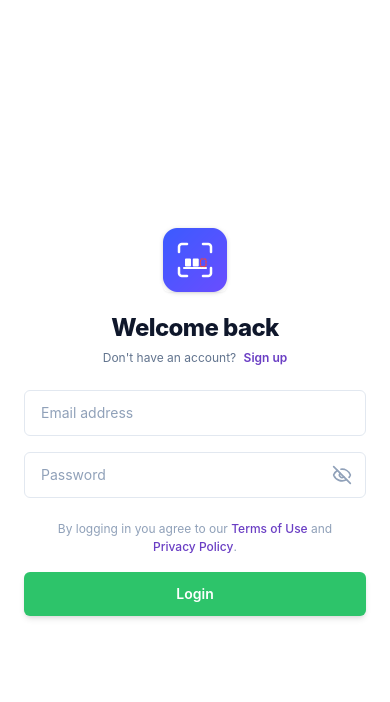
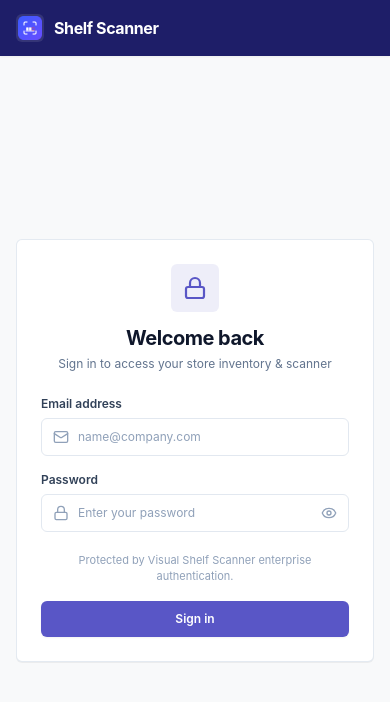
Before and after one commit to arifrashid143/shelf-scanner-frontend, a React (Vite) app: page / in a window 390 px wide. Shown: the top 702 px of the page. Built offline with nearby package versions, Linux system fonts and the light colour scheme; no server answers.

Commit message:
feat: redesign login page to match dashboard theme and remove signup page

```diff
--- a/src/views/LoginView.jsx
+++ b/src/views/LoginView.jsx
@@ -1,34 +1,24 @@
 import { useState } from 'react'
 import { useAuth } from '../context/AuthContext'
 import logoImg from '../assets/logo.png'
-import { Loader2, Eye, EyeOff, AlertCircle } from 'lucide-react'
+import { Loader2, Eye, EyeOff, AlertCircle, Lock, Mail } from 'lucide-react'
 
 export default function LoginView() {
-  const { login, signup } = useAuth()
-  const [isSignUp, setIsSignUp] = useState(false)
+  const { login } = useAuth()
   const [showPassword, setShowPassword] = useState(false)
 
   // Form fields
-  const [name, setName] = useState('')
   const [email, setEmail] = useState('')
   const [password, setPassword] = useState('')
-  const [role, setRole] = useState('user')
 
   const [loading, setLoading] = useState(false)
   const [errorMsg, setErrorMsg] = useState('')
   const [errors, setErrors] = useState({})
   const [touched, setTouched] = useState({})
 
-  const validateField = (fieldName, value, signUpMode = isSignUp) => {
+  const validateField = (fieldName, value) => {
     let error = ''
-    if (fieldName === 'name' && signUpMode) {
-      const val = (value ?? '').trim()
-      if (!val) {
-        error = 'Full name is required'
-      } else if (val.length < 2) {
-        error = 'Full name must be at least 2 characters'
-      }
-    } else if (fieldName === 'email') {
+    if (fieldName === 'email') {
       const val = (value ?? '').trim()
       const emailRegex = /^[^\s@]+@[^\s@]+\.[^\s@]{2,}$/
       if (!val) {
@@ -39,23 +29,17 @@ export default function LoginView() {
     } else if (fieldName === 'password') {
       if (!value) {
         error = 'Password is required'
-      } else if (signUpMode && value.length < 6) {
-        error = 'Password must be at least 6 characters'
       }
     }
     return error
   }
 
-  const validateAll = (signUpMode = isSignUp) => {
+  const validateAll = () => {
     const newErrors = {}
-    if (signUpMode) {
-      const nameErr = validateField('name', name, signUpMode)
-      if (nameErr) newErrors.name = nameErr
-    }
-    const emailErr = validateField('email', email, signUpMode)
+    const emailErr = validateField('email', email)
     if (emailErr) newErrors.email = emailErr
 
-    const pwdErr = validateField('password', password, signUpMode)
+    const pwdErr = validateField('password', password)
     if (pwdErr) newErrors.password = pwdErr
 
     return newErrors
@@ -63,13 +47,12 @@ export default function LoginView() {
 
   const handleBlur = (fieldName) => {
     setTouched((prev) => ({ ...prev, [fieldName]: true }))
-    const val = fieldName === 'name' ? name : fieldName === 'email' ? email : password
+    const val = fieldName === 'email' ? email : password
     const err = validateField(fieldName, val)
     setErrors((prev) => ({ ...prev, [fieldName]: err }))
   }
 
   const handleChange = (fieldName, value) => {
-    if (fieldName === 'name') setName(value)
     if (fieldName === 'email') setEmail(value)
     if (fieldName === 'password') setPassword(value)
 
@@ -79,19 +62,12 @@ export default function LoginView() {
     }
   }
 
-  const toggleMode = (signUp) => {
-    setIsSignUp(signUp)
-    setErrorMsg('')
-    setErrors({})
-    setTouched({})
-  }
-
   const handleSubmit = async (e) => {
     e?.preventDefault()
     setErrorMsg('')
 
     const validationErrors = validateAll()
-    setTouched({ name: true, email: true, password: true })
+    setTouched({ email: true, password: true })
     setErrors(validationErrors)
 
     if (Object.keys(validationErrors).length > 0) {
@@ -101,11 +77,7 @@ export default function LoginView() {
     setLoading(true)
 
     try {
-      if (isSignUp) {
-        await signup({ name: name.trim(), email: email.trim(), password, role })
-      } else {
       await login(email.trim(), password)
-      }
     } catch (err) {
       setErrorMsg(err.message || 'Authentication failed. Please check credentials.')
     } finally {
@@ -114,150 +86,40 @@ export default function LoginView() {
   }
 
   return (
-    /* Full-Screen Container: Takes all screen on mobile (pure white), Card layout on tablet/desktop */
-    <div className="min-h-screen w-screen bg-white sm:bg-[#F6F6F6] relative overflow-x-hidden flex items-center justify-center p-0 sm:p-8 lg:p-14 font-sans select-none">
-
-      {/* Ambient Radial Blur Glows (Tablet & Desktop only) */}
-      <div className="hidden sm:block absolute top-12 left-1/4 -translate-x-1/4 w-[480px] h-[480px] bg-gradient-to-br from-[#8b5cf6]/25 via-[#7c3aed]/15 to-[#6366f1]/10 rounded-full blur-[90px] pointer-events-none" />
-      <div className="hidden sm:block absolute bottom-16 left-12 w-[420px] h-[420px] bg-[#34d399]/20 rounded-full blur-[85px] pointer-events-none" />
-
-      {/* Main Grid Wrapper */}
-      <div className="relative z-10 w-full min-h-screen sm:min-h-0 sm:max-w-6xl grid grid-cols-1 xl:grid-cols-12 gap-0 sm:gap-10 xl:gap-14 items-center">
-
-        {/* ===================== LEFT COLUMN (HEADLINE & VALUE PROPS - DESKTOP ONLY) ===================== */}
-        <div className="hidden xl:flex xl:col-span-6 flex-col justify-center py-6 space-y-10 lg:space-y-12">
-
-          {/* Main Hero Headline */}
-          <div>
-            <h1 className="text-4xl sm:text-5xl lg:text-[54px] font-black text-[#1E1E68] tracking-tight leading-[1.08]">
-              Scan Fast.<br />
-              Never Run Out.
-            </h1>
-          </div>
-
-          {/* Feature List */}
-          <div className="space-y-8 max-w-lg">
-
-            {/* Feature 1: Instant Shelf Audits */}
-            <div className="flex items-start gap-4 sm:gap-5">
-              <div className="mt-1 shrink-0">
-                <svg
-                  className="w-8 h-8 text-[#1E1E68]"
-                  viewBox="0 0 32 32"
-                  fill="none"
-                  stroke="currentColor"
-                  strokeWidth="3.2"
-                  strokeLinecap="round"
-                  strokeLinejoin="round"
-                >
-                  <path d="M5 7h4v18H5" />
-                  <path d="M16 7v18" strokeWidth="3.8" />
-                  <path d="M27 7h-4v18h4" />
-                </svg>
-              </div>
-              <div className="space-y-1.5">
-                <h3 className="text-base sm:text-lg font-bold text-[#1E1E68] tracking-tight">
-                  Instant Shelf Audits
-                </h3>
-                <p className="text-xs sm:text-sm text-slate-500 font-normal leading-relaxed">
-                  Take one photo of a shelf and ShelfScan reads every product, counts stock and updates your inventory in seconds.
-                </p>
-              </div>
-            </div>
-
-            {/* Feature 2: Smart Reorder Alerts */}
-            <div className="flex items-start gap-4 sm:gap-5">
-              <div className="mt-1 shrink-0">
-                <svg
-                  className="w-8 h-8 text-[#1E1E68]"
-                  viewBox="0 0 32 32"
-                  fill="none"
-                >
-                  <rect
-                    x="4"
-                    y="6"
-                    width="24"
-                    height="15"
-                    rx="4"
-                    fill="currentColor"
-                  />
-                  <rect
-                    x="9"
-                    y="12"
-                    width="14"
-                    height="3"
-                    rx="1.5"
-                    fill="white"
-                  />
-                  <path
-                    d="M4 25h24"
-                    stroke="currentColor"
-                    strokeWidth="3.2"
-                    strokeLinecap="round"
-                  />
-                </svg>
-              </div>
-              <div className="space-y-1.5">
-                <h3 className="text-base sm:text-lg font-bold text-[#1E1E68] tracking-tight">
-                  Smart Reorder Alerts
-                </h3>
-                <p className="text-xs sm:text-sm text-slate-500 font-normal leading-relaxed">
-                  The reorder agent compares new photos with your last scan, flags low stock early and suggests what to order next.
-                </p>
-              </div>
-            </div>
-          </div>
-        </div>
-
-        {/* ===================== RIGHT / CENTER COLUMN (LOGIN FORM) ===================== */}
-        <div className="w-full min-h-screen sm:min-h-0 xl:col-span-6 flex justify-center xl:justify-end">
-          <div className="w-full min-h-screen sm:min-h-0 sm:max-w-[480px] bg-white rounded-none sm:rounded-[36px] p-6 sm:p-11 shadow-none sm:shadow-2xl shadow-slate-200/80 border-0 sm:border sm:border-slate-100 flex flex-col justify-center">
-
-            <div className="w-full max-w-[400px] mx-auto my-auto py-2">
-              {/* Centered App Logo from assets folder */}
-              <div className="flex justify-center mb-5">
+    <div className="min-h-screen w-full bg-[#f8f9fa] flex flex-col font-sans text-slate-900 select-none">
+      {/* Top Header Bar Matching Dashboard Brand */}
+      <header className="h-14 bg-[#1E1E68] text-white flex items-center justify-between px-4 sm:px-6 shadow-xs shrink-0">
+        <div className="flex items-center gap-2.5">
           <img
             src={logoImg}
-                  alt="ShelfScan Logo"
-                  className="w-16 h-16 rounded-md object-contain shadow-xs drop-shadow-sm"
+            alt="Shelf Scanner Logo"
+            className="w-7 h-7 sm:w-8 sm:h-8 rounded-md object-contain bg-white/10 p-0.5"
           />
+          <span className="text-base sm:text-lg font-bold tracking-tight">
+            Shelf Scanner
+          </span>
         </div>
+      </header>
 
-              {/* Header: "Welcome back" */}
+      {/* Main Centered Login Section */}
+      <main className="flex-1 flex items-center justify-center p-4 sm:p-6 lg:p-8">
+        <div className="w-full max-w-[420px] bg-white rounded-md border border-slate-200/90 shadow-2xs p-6 sm:p-8">
+          {/* Card Header */}
           <div className="text-center mb-6">
-                <h2 className="text-2xl sm:text-[28px] font-extrabold text-slate-900 tracking-tight">
-                  {isSignUp ? 'Create account' : 'Welcome back'}
-                </h2>
-                <p className="text-xs sm:text-sm text-slate-500 mt-1.5">
-                  {isSignUp ? (
-                    <>
-                      Already have an account?{' '}
-                      <button
-                        type="button"
-                        onClick={() => toggleMode(false)}
-                        className="text-[#6A3EC4] font-semibold hover:underline cursor-pointer ml-1"
-                      >
-                        Sign in
-                      </button>
-                    </>
-                  ) : (
-                    <>
-                      Don&apos;t have an account?{' '}
-                      <button
-                        type="button"
-                        onClick={() => toggleMode(true)}
-                        className="text-[#6A3EC4] font-semibold hover:underline cursor-pointer ml-1"
-                      >
-                        Sign up
-                      </button>
-                    </>
-                  )}
+            <div className="inline-flex items-center justify-center w-12 h-12 rounded-md bg-[#5956c6]/10 text-[#5956c6] mb-3">
+              <Lock className="w-6 h-6 stroke-[2.2]" />
+            </div>
+            <h1 className="text-xl sm:text-2xl font-bold text-slate-900 tracking-tight">
+              Welcome back
+            </h1>
+            <p className="text-xs sm:text-sm text-slate-500 mt-1">
+              Sign in to access your store inventory & scanner
             </p>
           </div>
 
-              {/* Error Message */}
+          {/* Error Message Alert */}
           {errorMsg && (
-                <div className="mb-4 p-3 rounded-md bg-rose-50 border border-rose-200 text-rose-700 text-xs font-semibold flex items-center justify-between">
+            <div className="mb-4 p-3 rounded-md bg-rose-50 border border-rose-200 text-rose-700 text-xs font-semibold flex items-center justify-between animate-in fade-in">
               <div className="flex items-center gap-2">
                 <AlertCircle className="w-4 h-4 shrink-0 text-rose-600" />
                 <span>{errorMsg}</span>
@@ -266,53 +128,36 @@ export default function LoginView() {
                 type="button"
                 onClick={() => setErrorMsg('')}
                 className="text-rose-500 hover:text-rose-800 text-sm ml-2 font-bold cursor-pointer"
+                aria-label="Dismiss error"
               >
                 ×
               </button>
             </div>
           )}
 
-              {/* Form */}
+          {/* Login Form */}
           <form onSubmit={handleSubmit} className="space-y-4" noValidate>
-
-                {/* Full Name (Sign Up only) */}
-                {isSignUp && (
-                  <div>
-                    <input
-                      type="text"
-                      value={name}
-                      onChange={(e) => handleChange('name', e.target.value)}
-                      onBlur={() => handleBlur('name')}
-                      placeholder="Full name"
-                      className={`w-full px-4 py-3 bg-white border rounded-md text-slate-900 placeholder:text-slate-400 text-sm sm:text-base focus:outline-none transition-all ${
-                        touched.name && errors.name
-                          ? 'border-rose-400 focus:border-rose-500 focus:ring-2 focus:ring-rose-500/20 bg-rose-50/10'
-                          : 'border-slate-200 focus:ring-2 focus:ring-purple-500/20 focus:border-[#5C3DAA]'
-                      }`}
-                    />
-                    {touched.name && errors.name && (
-                      <p className="flex items-center gap-1.5 text-xs text-rose-600 font-medium mt-1.5">
-                        <AlertCircle className="w-3.5 h-3.5 shrink-0 text-rose-500" />
-                        <span>{errors.name}</span>
-                      </p>
-                    )}
-                  </div>
-                )}
-
             {/* Email Address */}
             <div>
+              <label className="block text-xs font-semibold text-slate-700 mb-1.5">
+                Email address
+              </label>
+              <div className="relative">
+                <Mail className="w-4 h-4 text-slate-400 absolute left-3 top-1/2 -translate-y-1/2 pointer-events-none" />
                 <input
                   type="email"
                   value={email}
                   onChange={(e) => handleChange('email', e.target.value)}
                   onBlur={() => handleBlur('email')}
-                    placeholder="Email address"
-                    className={`w-full px-4 py-3 bg-white border rounded-md text-slate-900 placeholder:text-slate-400 text-sm sm:text-base focus:outline-none transition-all ${
+                  placeholder="name@company.com"
+                  autoComplete="email"
+                  className={`w-full pl-9 pr-3.5 py-2.5 bg-white border rounded-md text-slate-900 placeholder:text-slate-400 text-xs sm:text-sm focus:outline-none transition-all ${
                     touched.email && errors.email
                       ? 'border-rose-400 focus:border-rose-500 focus:ring-2 focus:ring-rose-500/20 bg-rose-50/10'
-                        : 'border-slate-200 focus:ring-2 focus:ring-purple-500/20 focus:border-[#5C3DAA]'
+                      : 'border-slate-200 focus:border-[#5956c6] focus:ring-2 focus:ring-[#5956c6]/20'
                   }`}
                 />
+              </div>
               {touched.email && errors.email && (
                 <p className="flex items-center gap-1.5 text-xs text-rose-600 font-medium mt-1.5">
                   <AlertCircle className="w-3.5 h-3.5 shrink-0 text-rose-500" />
@@ -323,28 +168,34 @@ export default function LoginView() {
 
             {/* Password with Eye Toggle */}
             <div>
+              <label className="block text-xs font-semibold text-slate-700 mb-1.5">
+                Password
+              </label>
               <div className="relative">
+                <Lock className="w-4 h-4 text-slate-400 absolute left-3 top-1/2 -translate-y-1/2 pointer-events-none" />
                 <input
                   type={showPassword ? 'text' : 'password'}
                   value={password}
                   onChange={(e) => handleChange('password', e.target.value)}
                   onBlur={() => handleBlur('password')}
-                      placeholder="Password"
-                      className={`w-full px-4 py-3 pr-11 bg-white border rounded-md text-slate-900 placeholder:text-slate-400 text-sm sm:text-base focus:outline-none transition-all ${
+                  placeholder="Enter your password"
+                  autoComplete="current-password"
+                  className={`w-full pl-9 pr-10 py-2.5 bg-white border rounded-md text-slate-900 placeholder:text-slate-400 text-xs sm:text-sm focus:outline-none transition-all ${
                     touched.password && errors.password
                       ? 'border-rose-400 focus:border-rose-500 focus:ring-2 focus:ring-rose-500/20 bg-rose-50/10'
-                          : 'border-slate-200 focus:ring-2 focus:ring-purple-500/20 focus:border-[#5C3DAA]'
+                      : 'border-slate-200 focus:border-[#5956c6] focus:ring-2 focus:ring-[#5956c6]/20'
                   }`}
                 />
                 <button
                   type="button"
                   onClick={() => setShowPassword(!showPassword)}
-                      className="absolute right-3.5 top-1/2 -translate-y-1/2 text-slate-400 hover:text-slate-600 transition-colors cursor-pointer"
+                  className="absolute right-3 top-1/2 -translate-y-1/2 text-slate-400 hover:text-slate-600 transition-colors cursor-pointer"
+                  aria-label={showPassword ? 'Hide password' : 'Show password'}
                 >
                   {showPassword ? (
-                        <Eye className="w-5 h-5" />
+                    <EyeOff className="w-4 h-4" />
                   ) : (
-                        <EyeOff className="w-5 h-5" />
+                    <Eye className="w-4 h-4" />
                   )}
                 </button>
               </div>
@@ -356,78 +207,29 @@ export default function LoginView() {
               )}
             </div>
 
-                {/* Role selection for Sign Up */}
-                {isSignUp && (
-                  <div className="pt-1">
-                    <div className="grid grid-cols-2 gap-2.5">
-                      <button
-                        type="button"
-                        onClick={() => setRole('user')}
-                        className={`py-2 px-3 rounded-md text-xs sm:text-sm font-bold border transition-all cursor-pointer ${
-                          role === 'user'
-                            ? 'bg-[#5C3DAA] text-white border-[#5C3DAA]'
-                            : 'bg-slate-50 text-slate-700 border-slate-200 hover:bg-slate-100'
-                        }`}
-                      >
-                        Staff User
-                      </button>
-                      <button
-                        type="button"
-                        onClick={() => setRole('admin')}
-                        className={`py-2 px-3 rounded-md text-xs sm:text-sm font-bold border transition-all cursor-pointer ${
-                          role === 'admin'
-                            ? 'bg-[#1E1E68] text-white border-[#1E1E68]'
-                            : 'bg-slate-50 text-slate-700 border-slate-200 hover:bg-slate-100'
-                        }`}
-                      >
-                        Store Admin
-                      </button>
-                    </div>
-                  </div>
-                )}
-
-                {/* Terms agreement note: "By logging in you agree to our Terms of Use and Privacy Policy." */}
-                <p className="text-xs text-slate-400 text-center leading-normal pt-1.5">
-                  By logging in you agree to our{' '}
-                  <button
-                    type="button"
-                    onClick={() => alert('Terms of Use')}
-                    className="text-[#6A3EC4] font-medium hover:underline cursor-pointer"
-                  >
-                    Terms of Use
-                  </button>{' '}
-                  and{' '}
-                  <button
-                    type="button"
-                    onClick={() => alert('Privacy Policy')}
-                    className="text-[#6A3EC4] font-medium hover:underline cursor-pointer"
-                  >
-                    Privacy Policy
-                  </button>
-                  .
+            {/* Terms note */}
+            <p className="text-[11px] text-slate-400 text-center leading-normal pt-1">
+              Protected by Visual Shelf Scanner enterprise authentication.
             </p>
 
-                {/* Green Action Button: "Login" */}
+            {/* Action Button: Sign In */}
             <button
               type="submit"
               disabled={loading}
-                  className="w-full mt-3 py-3 px-5 bg-[#2DC46A] hover:bg-[#25ab5c] active:scale-[0.99] text-white font-semibold text-sm sm:text-base rounded-md shadow-md transition-all flex items-center justify-center gap-2 cursor-pointer disabled:opacity-60"
+              className="w-full mt-2 py-2.5 px-4 bg-[#5956c6] hover:bg-[#4d4ab5] active:scale-[0.99] text-white font-semibold text-xs sm:text-sm rounded-md shadow-xs transition-all flex items-center justify-center gap-2 cursor-pointer disabled:opacity-60"
             >
               {loading ? (
-                    <Loader2 className="w-5 h-5 animate-spin" />
-                  ) : isSignUp ? (
-                    'Create Account'
+                <>
+                  <Loader2 className="w-4 h-4 animate-spin" />
+                  <span>Signing in…</span>
+                </>
               ) : (
-                    'Login'
+                <span>Sign in</span>
               )}
             </button>
           </form>
-
-
         </div>
-          </div>
-        </div>
-      </div>
+      </main>
     </div>
   )
 }
```
Lines whose indentation alone changed are shown as unchanged.
